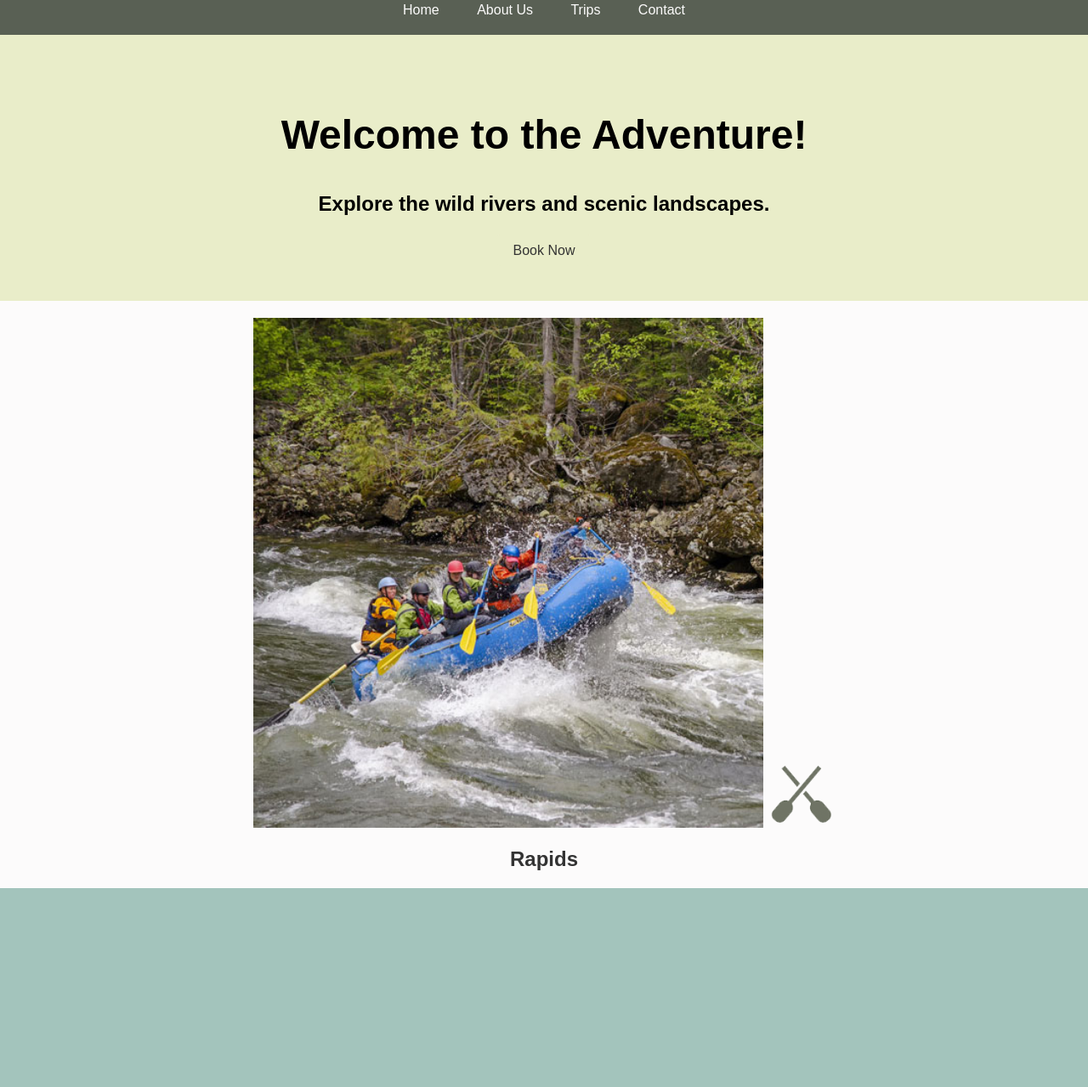
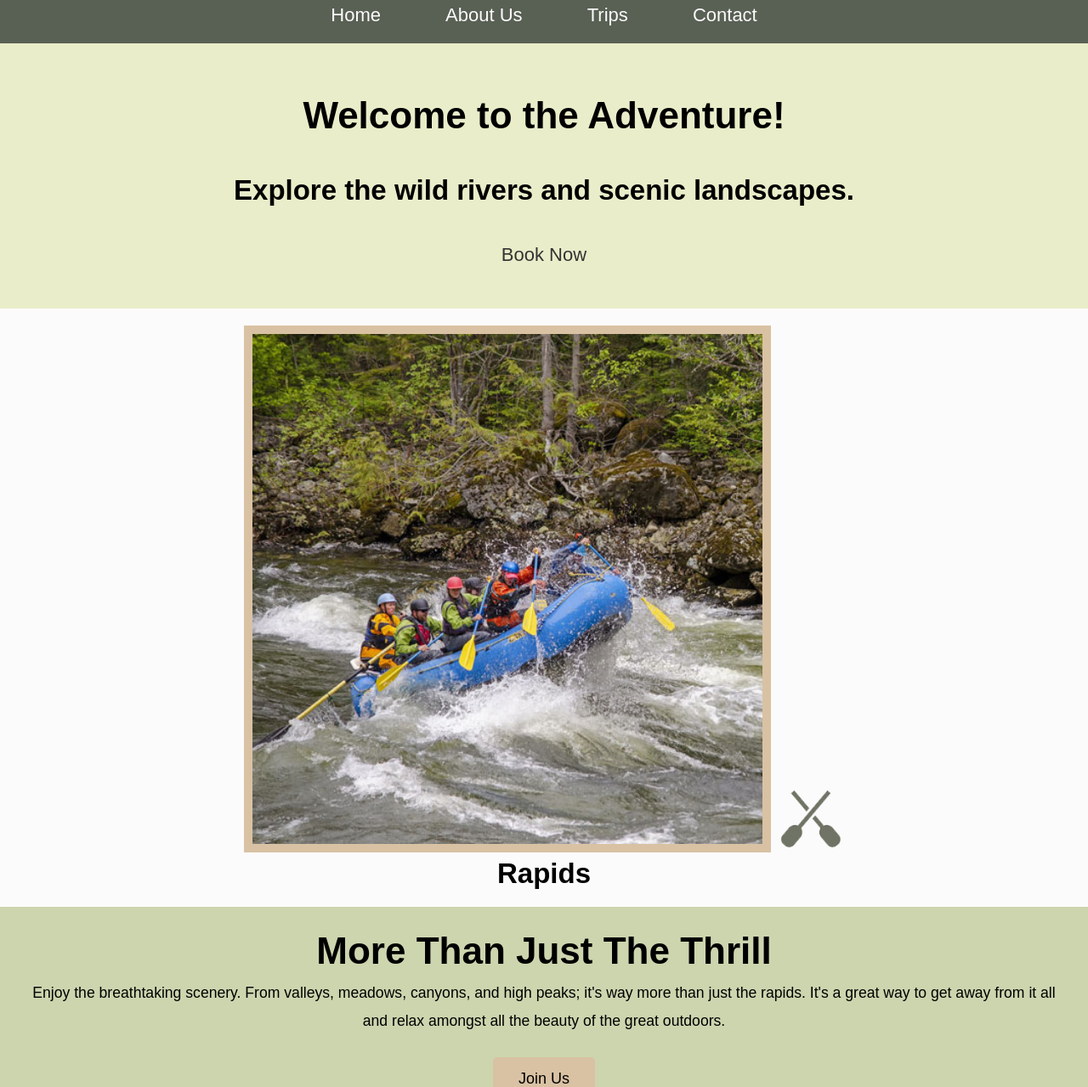
Before and after one commit to johnislav/wdd130, a plain HTML site: page wwr/index.html in a window 1280 px wide. Shown: the part 121-1400 px from the top of the page at 85% size. Drawn offline with Linux system fonts and the light colour scheme.

Commit message:
square 2

```diff
--- a/wwr/index.html
+++ b/wwr/index.html
@@ -10,7 +10,7 @@
     <div id="content">
         <!-- Header -->
         <header>
-            <a href="index.html">
+            <a href="index.html" id="logo_link">
                 <img class="logo" src="images/logo.png" alt="Rafting Logo">
             </a>
             <nav>
@@ -23,7 +23,7 @@
 
         <!-- Hero Section -->
         <section id="hero-msg">
-            <h1>Welcome to the Adventure!</h1>
+            <h1 class="home-title">Welcome to the Adventure!</h1>
             <h4>Explore the wild rivers and scenic landscapes.</h4>
             <a href="trips.html" class="button-box">Book Now</a>
         </section>
--- a/wwr/styles/style.css
+++ b/wwr/styles/style.css
@@ -1,17 +1,25 @@
-/* General Body */
+/* Global reset */
+body, h2 {
+  margin: 0;
+  padding: 0;
+}
+
+/* General Body Styling */
 body {
   background-color: #fcfbfb;
-  font-family: Arial, sans-serif;
+  font-family: 'Raleway', Arial, sans-serif;
+  font-size: 22px;
   margin: 0;
+  padding: 0;
 }
 
-/* Container for Centering */
+/* Container */
 #content {
   max-width: 1600px;
   margin: 0 auto;
 }
 
-/* Header Styling */
+/* Header */
 header {
   background-color: rgba(20, 30, 13, 0.7);
   padding: 20px;
@@ -23,12 +31,12 @@ header {
   width: 100px;
 }
 
-/* Navigation Styling */
+/* Navigation Links */
 nav a {
   color: #fcfbfb;
   text-decoration: none;
-  padding: 10px;
-  margin: 0 10px;
+  padding: 35px;
+  text-align: center;
 }
 
 nav a:hover {
@@ -36,15 +44,17 @@ nav a:hover {
   color: #d9c2a3;
 }
 
-/* Hero Section Styling */
+/* Hero Section */
 #hero-msg {
   text-align: center;
   padding: 50px 20px;
   background-color: #e9edc9;
 }
 
-#hero-msg h1 {
-  font-size: 3em;
+.home-title {
+  font-family: 'Rock Salt', 'Bradley Hand', sans-serif;
+  font-size: 2em;
+  margin-top: 10px;
 }
 
 #hero-msg h4 {
@@ -63,7 +73,7 @@ nav a:hover {
   background-color: #d9c2a3;
 }
 
-/* Rapids Card Section */
+/* Rapids Card */
 .rapids-card {
   text-align: center;
   margin: 20px 0;
@@ -72,29 +82,24 @@ nav a:hover {
 .card-img {
   width: 100%;
   max-width: 600px;
+  border: 10px solid #d9c2a3;
 }
 
 .icon {
   width: 80px;
-  margin-top: 10px;
+  padding-top: 10px;
 }
 
 h2 {
   font-size: 1.5em;
-  color: #333;
-}
-
-/* Background Section */
-#background {
-  height: 725px;
-  background-color: #a3c4bc;
 }
 
 /* Message Section */
 .msg {
   text-align: center;
   background-color: #ccd5ae;
-  padding: 50px 20px;
+  padding: 35px;
+  line-height: 1.5em;
 }
 
 .msg h2 {
@@ -102,7 +107,8 @@ h2 {
 }
 
 .msg p {
-  font-size: 1.2em;
+  font-size: 0.8em;
+  padding-bottom: 15px;
 }
 
 .join {
@@ -117,11 +123,11 @@ h2 {
   background-color: #d9c2a3;
 }
 
-/* Footer Styling */
+/* Footer */
 footer {
   text-align: center;
   background-color: #e9edc9;
-  padding: 20px;
+  padding: 25px 50px;
 }
 
 footer p {
@@ -136,3 +142,26 @@ footer a {
 footer a:hover {
   text-decoration: underline;
 }
+
+/* Adding Borders, Box Sizing, and Padding */
+.book, .join {
+  background-color: #d9c2a3;
+  color: black;
+  font-size: 18px;
+  padding: 15px 30px;
+  margin-top: 50px;
+  border-radius: 5px;
+}
+
+.card-img {
+  border: 10px solid #d9c2a3;
+}
+
+main section img {
+  box-sizing: border-box;
+}
+
+/* Additional padding for footer social icons */
+footer .social img {
+  padding-top: 15px;
+}
```
